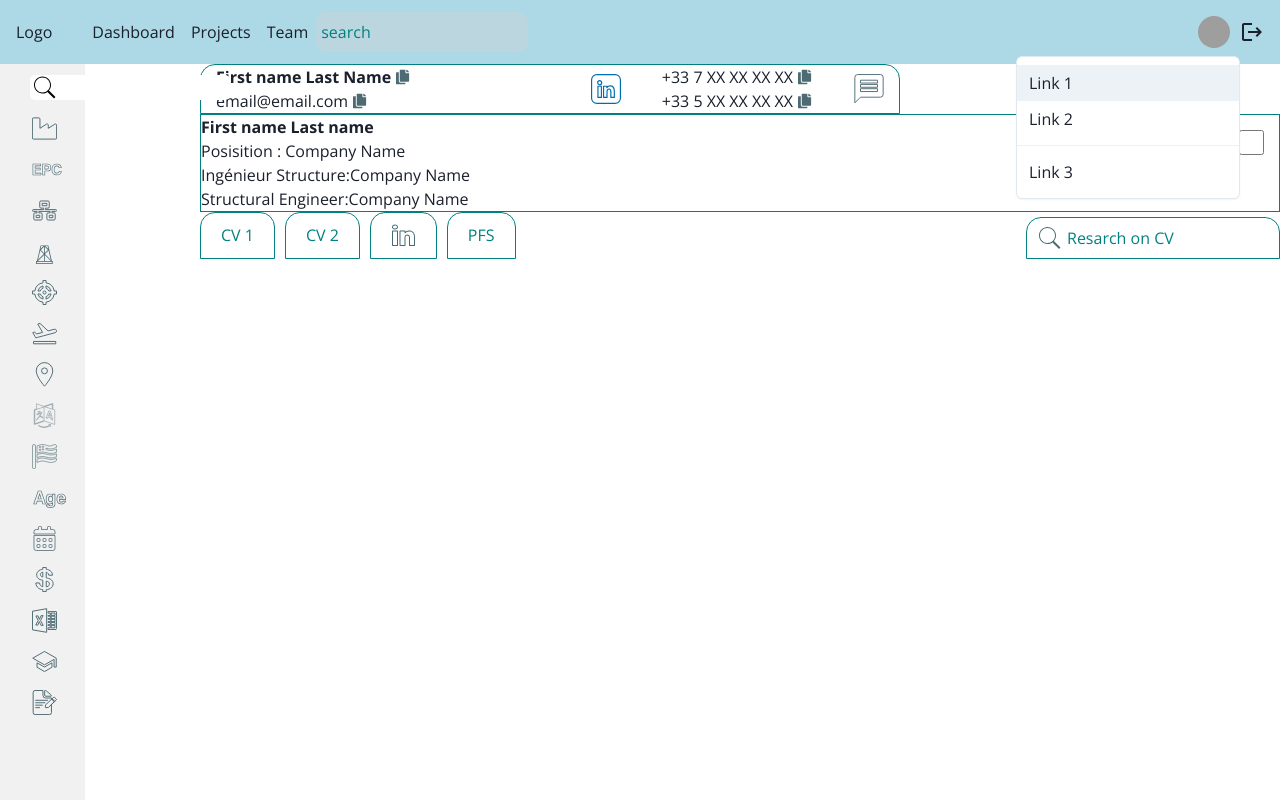
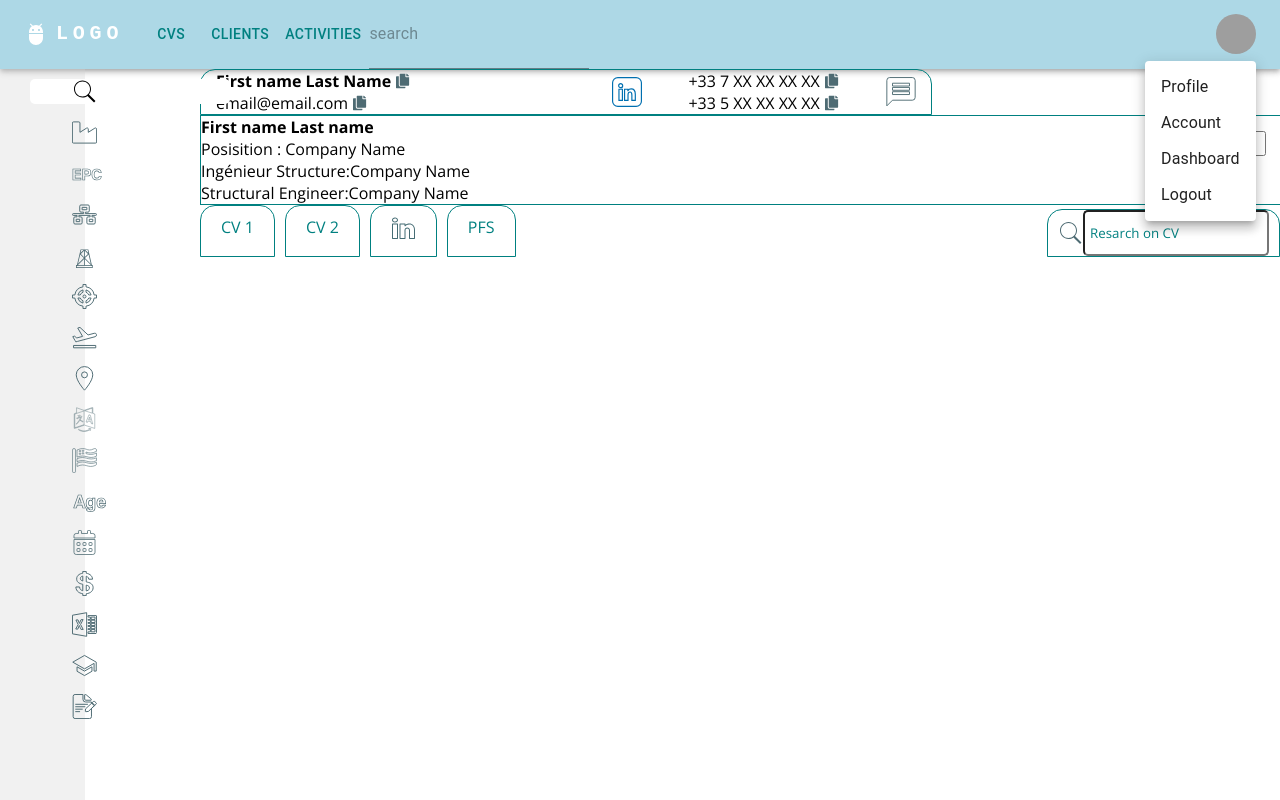
Before and after one commit to Taoufik-BENNOUR/hr_dashboard, a React (Create React App) app: page / in a window 1280 px wide. Both pictures are taken after a click on the button "Open settings". Built offline with nearby package versions, Linux system fonts and the light colour scheme; grey boxes are pictures that could not be loaded.

Commit message:
navbar 2

```diff
--- a/src/App.js
+++ b/src/App.js
@@ -7,11 +7,14 @@
 import TableLayout from "./components/table/Table";
 import CandidatePersonalinformations from "./components/candidate-info/CandidatePersonalinformations";
 import TabCV from "./components/TabCV/TabCV";
+import { Accordion, AccordionDetails, AccordionSummary, Typography } from "@mui/material";
+import ResponsiveAppBar from "./components/navbar/Navbar2";
 
 function App() {
   return (
     <>
-      <Navbar/>
+      {/* <Navbar/> */}
+      <ResponsiveAppBar/>
       <div className="container">
         <Sidebar/>
         <div className="content">
@@ -19,7 +22,6 @@
             {/* <CandidateInfoCard/> */}
             <CandidateInfoCard/>
             <TabCV/>
-
             {/* <Login/> */}
             {/* <PopUp/> */}
             {/* <TableLayout/> */}
--- /dev/null
+++ b/src/components/navbar/Navbar2.jsx
@@ -0,0 +1,167 @@
+import * as React from 'react';
+import AppBar from '@mui/material/AppBar';
+import Box from '@mui/material/Box';
+import Toolbar from '@mui/material/Toolbar';
+import IconButton from '@mui/material/IconButton';
+import Typography from '@mui/material/Typography';
+import Menu from '@mui/material/Menu';
+import MenuIcon from '@mui/icons-material/Menu';
+import Container from '@mui/material/Container';
+import Avatar from '@mui/material/Avatar';
+import Button from '@mui/material/Button';
+import Tooltip from '@mui/material/Tooltip';
+import MenuItem from '@mui/material/MenuItem';
+import AdbIcon from '@mui/icons-material/Adb';
+import { useState } from 'react';
+import "./navbar.css"
+import { Input } from '@mui/material';
+
+const pages = ['Cvs', 'Clients', 'Activities'];
+const settings = ['Profile', 'Account', 'Dashboard', 'Logout'];
+
+function ResponsiveAppBar() {
+  const [anchorElNav, setAnchorElNav] = useState(null);
+  const [anchorElUser, setAnchorElUser] = useState(null);
+
+  const handleOpenNavMenu = (event) => {
+    setAnchorElNav(event.currentTarget);
+  };
+  const handleOpenUserMenu = (event) => {
+    setAnchorElUser(event.currentTarget);
+  };
+
+  const handleCloseNavMenu = () => {
+    setAnchorElNav(null);
+  };
+
+  const handleCloseUserMenu = () => {
+    setAnchorElUser(null);
+  };
+
+  return (
+    <AppBar style={{ background: 'lightblue' }} position="static">
+      <Container maxWidth="xl">
+        <Toolbar disableGutters>
+          <AdbIcon sx={{ display: { xs: 'none', md: 'flex' }, mr: 1 }} />
+          <Typography
+            variant="h6"
+            noWrap
+            component="a"
+            href="#app-bar-with-responsive-menu"
+            sx={{
+              mr: 2,
+              display: { xs: 'none', md: 'flex' },
+              fontFamily: 'monospace',
+              fontWeight: 700,
+              letterSpacing: '.3rem',
+              color: 'inherit',
+              textDecoration: 'none',
+            }}
+          >
+            LOGO
+          </Typography>
+
+          <Box sx={{ flexGrow: 1, display: { xs: 'flex', md: 'none' } }}>
+            <IconButton
+              size="large"
+              aria-label="account of current user"
+              aria-controls="menu-appbar"
+              aria-haspopup="true"
+              onClick={handleOpenNavMenu}
+              color="inherit"
+            >
+              <MenuIcon />
+            </IconButton>
+            <Menu
+              id="menu-appbar"
+              anchorEl={anchorElNav}
+              anchorOrigin={{
+                vertical: 'bottom',
+                horizontal: 'left',
+              }}
+              keepMounted
+              transformOrigin={{
+                vertical: 'top',
+                horizontal: 'left',
+              }}
+              open={Boolean(anchorElNav)}
+              onClose={handleCloseNavMenu}
+              sx={{
+                display: { xs: 'block', md: 'none' },
+              }}
+            >
+              {pages.map((page) => (
+                <MenuItem key={page} onClick={handleCloseNavMenu}>
+                  <Typography textAlign="center">{page}</Typography>
+                </MenuItem>
+              ))}
+            </Menu>
+          </Box>
+          <AdbIcon sx={{ display: { xs: 'flex', md: 'none' }, mr: 1 }} />
+          <Typography
+            variant="h5"
+            noWrap
+            component="a"
+            href="#app-bar-with-responsive-menu"
+            sx={{
+              mr: 2,
+              display: { xs: 'flex', md: 'none' },
+              flexGrow: 1,
+              fontFamily: 'monospace',
+              fontWeight: 700,
+              letterSpacing: '.3rem',
+              color: 'inherit',
+              textDecoration: 'none',
+            }}
+          >
+            LOGO
+          </Typography>
+          <Box className='navlink' sx={{ flexGrow: 1, display: { xs: 'none', md: 'flex' } }}>
+            {pages.map((page) => (
+              <Button
+
+                key={page}
+                onClick={handleCloseNavMenu}
+                sx={{ my: 2, color: 'teal', display: 'block' }}
+              >
+                {page}
+              </Button>
+            ))}
+           <Input type="text" placeholder='search' className='search'/>
+
+          </Box>
+          <Box sx={{ flexGrow: 0 }}>
+            <Tooltip title="Open settings">
+              <IconButton onClick={handleOpenUserMenu} sx={{ p: 0 }}>
+                <Avatar alt="Remy Sharp" src="/static/images/avatar/2.jpg" />
+              </IconButton>
+            </Tooltip>
+            <Menu
+              sx={{ mt: '45px' }}
+              id="menu-appbar"
+              anchorEl={anchorElUser}
+              anchorOrigin={{
+                vertical: 'top',
+                horizontal: 'right',
+              }}
+              keepMounted
+              transformOrigin={{
+                vertical: 'top',
+                horizontal: 'right',
+              }}
+              open={Boolean(anchorElUser)}
+              onClose={handleCloseUserMenu}
+            >
+              {settings.map((setting) => (
+                <MenuItem key={setting} onClick={handleCloseUserMenu}>
+                  <Typography textAlign="center">{setting}</Typography>
+                </MenuItem>
+              ))}
+            </Menu>
+          </Box>
+        </Toolbar>
+      </Container>
+    </AppBar>
+  );
+}
+export default ResponsiveAppBar;
--- a/src/components/navbar/navbar.css
+++ b/src/components/navbar/navbar.css
@@ -1,16 +1,14 @@
-.search{
-    padding: 5px;
-    border-radius: 10px;
-    background-color: rgba(211, 211, 211, 0.386);
-}
+
 input::placeholder {
     color: teal;
     opacity: 1;
   }
 
   .navLink a:hover{
-    border: 1px solid teal;
-    border-radius: 10px;
+  }
+  .navlink button:hover span{
+    border: 1px solid teal !important;
+
   }
   .profile-pic{
     margin-right: 10px;
--- a/src/index.js
+++ b/src/index.js
@@ -5,7 +5,7 @@
 
 const root = ReactDOM.createRoot(document.getElementById('root'));
 root.render(
-  <ChakraProvider>
+  // <ChakraProvider>
     <App />
-  </ChakraProvider>
+  // </ChakraProvider>
 );
```
